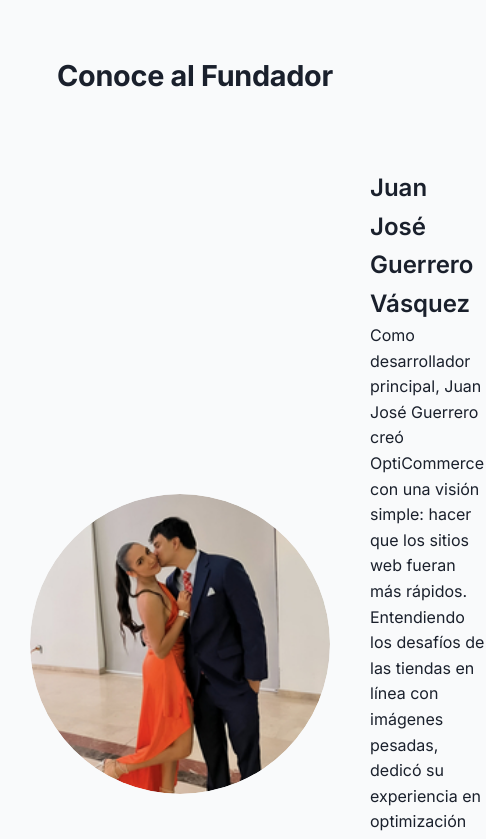
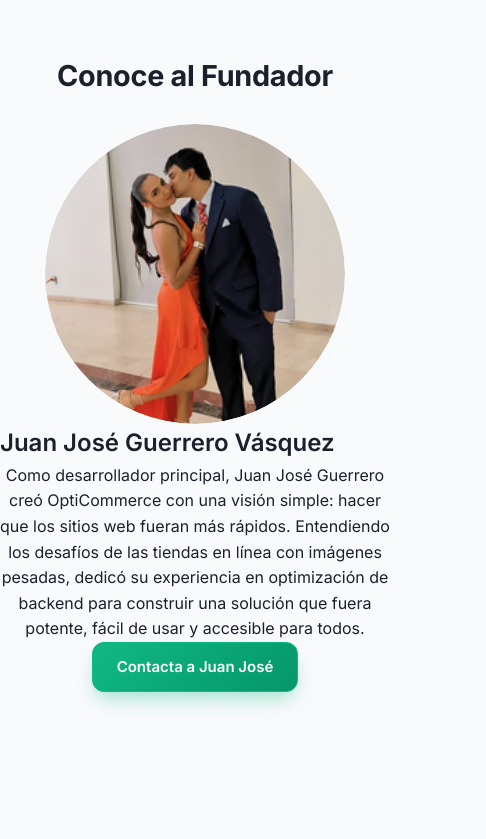
Before and after one commit to Juanjose-ctrl/optimizador-ecommerce, a Next.js app: page /about in a window 390 px wide. Shown: the part 1560-2399 px from the top of the page, 486 px wide, since content can reach past the window. Built offline with nearby package versions, Linux system fonts and the light colour scheme.

Commit message:
NUEVAS PAGINAS AÑADIDAS

```diff
--- a/src/app/globals.css
+++ b/src/app/globals.css
@@ -1730,19 +1730,7 @@ a:hover {
     /* Aseguramos que la sección entera ocupe el ancho */
 }
 
-.founder-bio {
-    display: grid;
-
-    /* 🚨 CLAVE: 300px para la imagen, 1fr para el texto. */
-    grid-template-columns: 300px 1fr;
-
-    align-items: center; /* Centra la imagen y el texto verticalmente */
-    gap: 40px; /* Espacio entre los dos elementos */
-
-    max-width: 1000px;
-    margin: 40px auto; /* Centrar el bloque entero */
-    padding: 30px;
-}
+
 
 /* globals.css */
 
@@ -1855,8 +1843,18 @@ a:hover {
         grid-template-columns: 1fr;
 
     }
+    .founder-bio {
+        flex-direction: column; /* Apila imagen arriba, texto abajo */
+        text-align: center;
+        gap: 20px;
+    }
+
+    .founder-text {
+        text-align: center; /* Centra el texto en móvil */
+    }
+
     .founder-image-placeholder {
-        margin: 0 auto 20px auto;
+        margin: 0 auto; /* Centra la imagen apilada */
     }
 }
 
```
